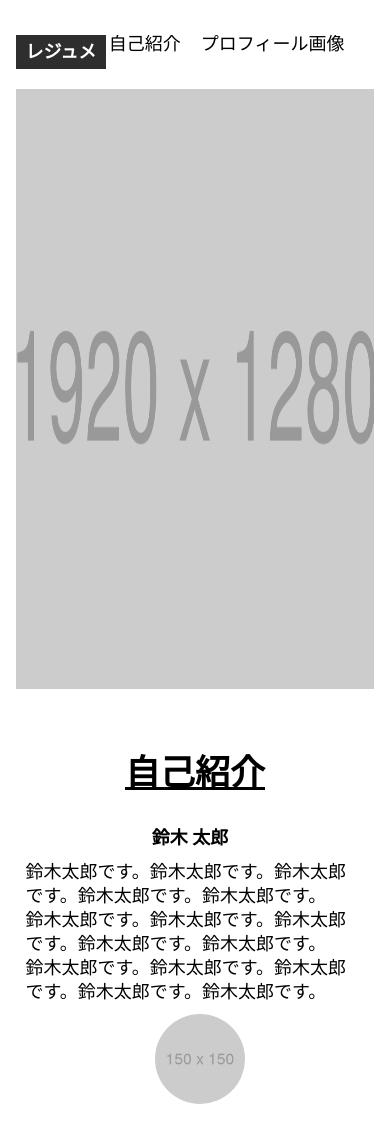
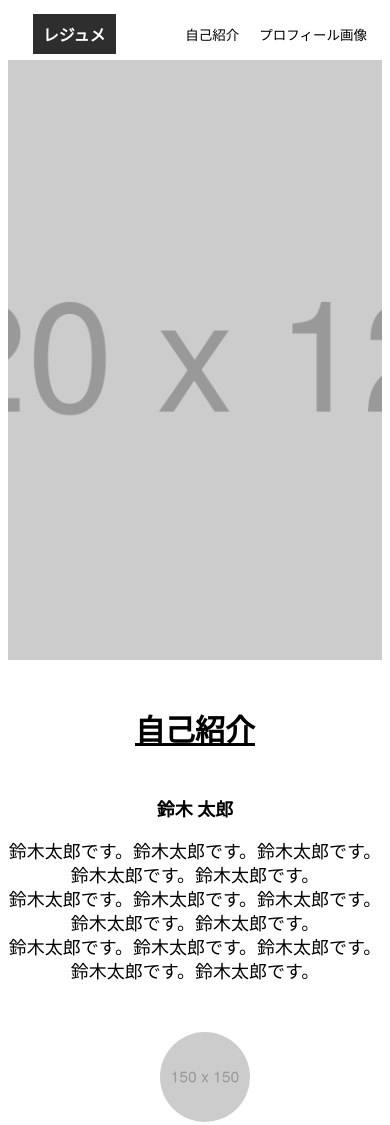
Before and after one commit to tsmog52/hc_practice, a plain HTML site: page html_css_output_beginner/index.html in a window 390 px wide. Shown: the top 1125 px of the page. Drawn offline with Linux system fonts and the light colour scheme.

Commit message:
ヘッダーと画像サイズの修正

```diff
--- a/html_css_output_beginner/index.html
+++ b/html_css_output_beginner/index.html
@@ -3,28 +3,25 @@
 <head>
   <meta charset="utf-8">
   <title>初級アウトプット課題</title>
-  <link rel="stylesheet" href="reset.css"/>
   <link rel="stylesheet" href="style.css">
-  <link href="sp.css" rel="stylesheet" type="text/css" media="screen and (min-width: 600px)" />
   <meta name="viewport" content="width=device-width, initial-scale=1.0">
 </head>
 <body>
-  <div class="wrapper">
-    <header>
+  <!-- ヘッダー -->
+  <header>
+    <div class="container">
+      <h1>レジュメ</h1>
       <nav>
-        <div class="global_nav">
-          <h1>レジュメ</h1>
-          <div class="nav_item">
-            <p>自己紹介</p>
-            <p>プロフィール画像</p>
-          </div>
-        </div>
-        <div class="full-width">
-          <img src="images/1920x1280.png">
-        </div>
+        <ul>
+            <li>自己紹介</li>
+            <li>プロフィール画像</li>
+          </ul>
       </nav>
-    </header>
+    </div>
+  </header>
     <main>
+      <!-- 自己紹介 -->
+      <img class="full-width" src="images/1920x1280.png">
       <div class="profile_wrapper">
         <h2>自己紹介</h2>
         <div class="profile_item">
@@ -35,6 +32,7 @@
           <img class="profile_image" src="images/150x150.png" alt="自己紹介画像">
         </div>
       </div>
+      <!-- プロフィール画像 -->
       <div class="profile_link">
         <h2>プロフィール画像</h2>
         <div class="clum">
@@ -50,13 +48,14 @@
           </div>
           <div class="text_1">
             <h3>タイトルタイトル</h3>
-            <li><p>テキストテキスト</p></li>
+            <p>テキストテキスト</p>
             <img src="images/640x424.png" alt="プロフィール画像">
           </div>
         </div>
         </div>
     </main>
     <footer>
+      <!-- フッター -->
       <small><p>&copy; 2023 taro suzuki</p></small>
     </footer>
   </div>
--- a/html_css_output_beginner/style.css
+++ b/html_css_output_beginner/style.css
@@ -1,13 +1,21 @@
 @charset "utf-8";
-li {
-  list-style: none;
+
+/* 共通部分  */
+* {
+  box-sizing: border-box;
+  text-align: center;
 }
 
 
-.wrapper {
+p {
+  font-family: "-apple-system", "system-ui", "Segoe UI", "Noto Sans", Helvetica, Arial, sans-serif, "Apple Color Emoji", "Segoe UI Emoji";
+}
+
+/* ヘッダー */
+.container{
   max-width: 960px;
+  padding: 0 4%;
   margin: 0 auto;
-  padding: 15px 4% 15px 4%;
 }
 
 h1 {
@@ -17,92 +25,80 @@ h1 {
   margin-left: 140px;
 }
 
-.global_nav {
+
+
+header .container {
   display: flex;
   justify-content: space-between;
-  padding-bottom: 20px;
-}
-
-.nav_item {
-  display: flex;
-  gap: 20px;
-}
-
-.full-width {
-  width:100vw;
-  position: relative;
-  left: 50%;
-  right: 50%;
-  margin-left: -50vw;
-  margin-right: -50vw;
-}
-.full-width img{
-  max-width:100vw;
-  width:100vw;
-  height: 600px;
-  margin-bottom: 50px;
+  align-items: center;
 }
 
 
+ul {
+list-style: none;
+display: flex;
+}
+
+li {
+  padding-left: 20px;
+}
+
+
+/* メイン */
+
+.full-width {
+  width: 100%;
+  height: 600px;
+}
 
 main h2 {
-  font-size: 20px;
+  font-size: 25px;
   text-decoration: underline;
   line-height: 24px;
-  padding-bottom: 40px;
+  padding-top: 30px;
+  padding-bottom: 30px;
+}
+
+/* 自己紹介 */
+
+.profile_wrapper {
 text-align: center;
 }
 
-
 .profile_name {
+  text-align: left;
   font-weight: 600;
-  padding-bottom: 10px;
 }
 
-.profile_text {
-  padding-bottom: 40px;
-}
 
 .profile_text p{
   line-height: 24px;
-  padding-right: 20px;
 }
 
 .profile_item {
  display: flex;
-  padding-left: 150px;
+ justify-content: center;
 }
 
 .profile_image {
-  display: flex;
   width: 90px;
   height: 90px;
-  object-fit:cover;
   border-radius:50%;
+  margin-top: 30px;
+  margin-left: 20px;
 }
 
+/* プロフィール画像 */
 .clum  {
   display: flex;
-  margin-left: -60px;
-  margin-right: -60px;
+  justify-content: center;
   gap: 20px;
   padding-bottom: 80px;
 }
 
-h3 {
-  text-align: center;
-  padding-bottom: 15px;
+.text_1 img {
+  width: 200px;
 }
-
-.text_1 p{
-  text-align: center;
-  padding-bottom: 15px;
-}
-
-.text_1 img {
-  width: 100%;
-}
-
 
 footer {
   text-align: center;
@@ -112,66 +108,60 @@ footer p {
   font-size: 12px;
 }
 
-@media (max-width: 600px) {
-  * {
-    margin: 0 auto;
-    overflow-x: hidden;
+hr{
+  margin-bottom: 20px;
 }
 
 
-  body {
-    font-size: 18px;
+@media (max-width: 600px) {
+
+  h1 {
+    font-size: 16px;
+    margin: 0 auto;
   }
 
-  .global_nav {
-    padding-top: 20px;
+  .container {
     display: flex;
     justify-content: space-between;
-
   }
 
-  .global_nav h1 {
-    display: inline-block;
-    margin: initial;
+  li {
+    font-size: 13.5px;
   }
 
-  .nav_item {
-    padding-right: 30px;
+  .full-width {
+    max-width: 1920px;
+    height: 600px;
+    object-fit: cover;
   }
 
   main h2 {
-    padding-top: 20px;
-    font-size: 35px;
-  }
-
-  .profile_item {
-    display: block;
-    padding-left: 10px;
+    font-size: 30px;
   }
 
   .profile_name {
     text-align: center;
   }
 
-  .profile_text {
-    padding-bottom: 10px;
+  .profile_item {
+    display: block;
   }
 
-  .profile_image {
-    margin: 0 auto;
-    margin-bottom: 40px;
-  }
-
-  .clum{
-    display: block;
-    text-align: center;
-  }
-
-  .clum img {
-    width: 75%;
+  .profile_text p {
+    font-size: 18px;
   }
 
   .text_1 img {
-    padding-bottom: 20px;
+    width: 100%;
+  }
+
+  .clum {
+    display: inline;
+  }
+
+  hr {
+    border: none;
+    height: 5px;
+    background-color: black;
    }
 }
```
Lines whose indentation alone changed are shown as unchanged.
